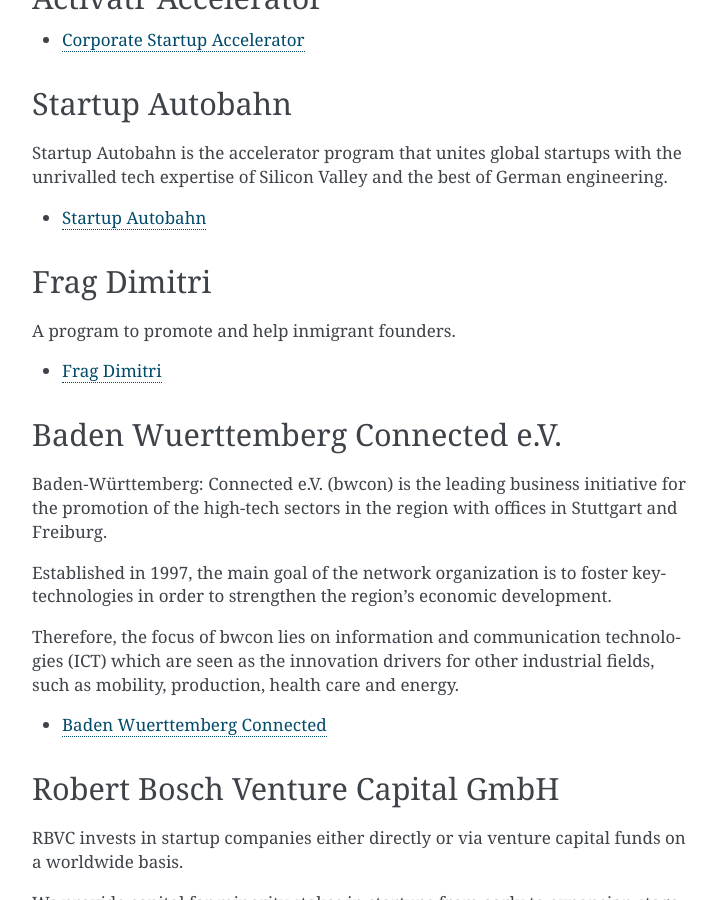
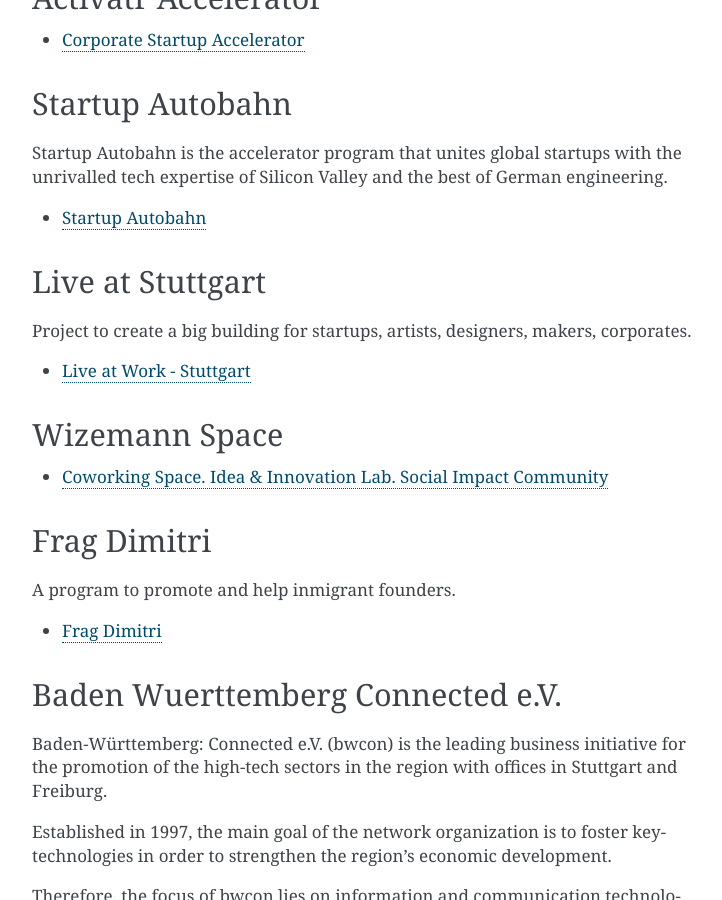
Before and after one commit to marianoguerra/founders-in-germany, a Sphinx documentation site: the page built from source/places-and-organizations-around-stuttgart.rst, in a window 1280 px wide and 900 px high, scrolled down 1495 px. Shown: the whole window, without its empty margins (388-1110 px from the left). Built offline with Sphinx 7.4.7, drawn with Linux system fonts in a browser that asks for light colours; some of the changed text lies outside the part shown.

Commit message:
add more places

```diff
--- a/source/places-and-organizations-around-stuttgart.rst
+++ b/source/places-and-organizations-around-stuttgart.rst
@@ -71,6 +71,18 @@
 Startup Autobahn is the accelerator program that unites global startups with the unrivalled tech expertise of Silicon Valley and the best of German engineering.
 
 * `Startup Autobahn <http://www.startup-autobahn.com/en/>`_
+
+Live at Stuttgart
+-----------------
+
+Project to create a big building for startups, artists, designers, makers, corporates.
+
+* `Live at Work - Stuttgart <https://www.liveatwork.com/liveatstuttgart>`_
+
+Wizemann Space
+--------------
+
+* `Coworking Space. Idea & Innovation Lab. Social Impact Community <http://wizemann.space/>`_
 
 Frag Dimitri
 ------------
@@ -162,3 +174,8 @@
 ----------------------------------------
 
 * `Gründen an der Uni Stuttgart <https://www.tti-stuttgart.de/>`_
+
+Startup Center Hochschule der Medien (in German)
+------------------------------------------------
+
+* `Generator, Dem Startup Center Der Hochschule Der Medien Stuttgart <https://startupcenter-stuttgart.de/>`_
```
